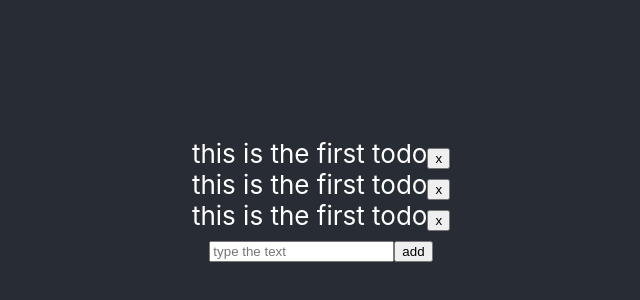
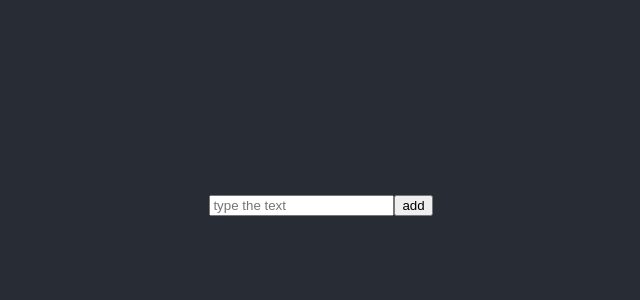
Before and after one commit to sixeggs0303/my-todo-list, a React (Create React App) app: page / in a window 1280 px wide. Shown: the part 200-500 px from the top of the page, without its empty margins (319-959 px from the left). Built offline with nearby package versions, Linux system fonts and the light colour scheme.

Commit message:
[ReactTodo][Marcus Luk] Feat: Push todo from generator to store

```diff
--- a/src/components/TodoGroup.jsx
+++ b/src/components/TodoGroup.jsx
@@ -3,18 +3,13 @@ import TodoItem from "./TodoItem";
 import { v4 as uuidv4 } from "uuid";
 
 export default class TodoGroup extends Component {
-  initArraySize = (size) => {
-    return Array.from(Array(size).keys());
-  };
-
   render() {
-    const size = this.props.size;
-    const initArraySize = this.initArraySize(size);
+    const todoArray = this.props.todoArray;
 
     return (
       <div>
-        {initArraySize.map(() => (
-          <TodoItem key={uuidv4()} />
+        {todoArray.map((todo) => (
+          <TodoItem key={uuidv4()} todo={todo}/>
         ))}
       </div>
     );
--- a/src/components/TodoItem.jsx
+++ b/src/components/TodoItem.jsx
@@ -16,7 +16,7 @@ export default class TodoItem extends Component {
   render() {
     return (
       <div>
-        <label>{this.state.todo.text}</label>
+        <label>{this.props.todo.text}</label>
         <button>x</button>
       </div>
     );
--- a/src/components/TodoList.jsx
+++ b/src/components/TodoList.jsx
@@ -1,12 +1,12 @@
 import React, { Component } from "react";
-import TodoGroup from "./TodoGroup";
+import TodoGroupContainer from "../containers/TodoGroupContainer";
 import TodoGeneratorContainer from "../containers/TodoGeneratorContainer";
 
 export default class TodoList extends Component {
   render() {
     return (
       <div>
-        <TodoGroup size={3} />
+        <TodoGroupContainer />
         <TodoGeneratorContainer />
       </div>
     );
--- /dev/null
+++ b/src/containers/TodoGroupContainer.jsx
@@ -0,0 +1,10 @@
+import { connect } from "react-redux";
+import TodoGroup from "../components/TodoGroup";
+
+const mapStateToProps = (state) => ({
+  todoArray: state.todoArray,
+});
+
+const TodoGroupContainer = connect(mapStateToProps)(TodoGroup);
+
+export default TodoGroupContainer;
```
